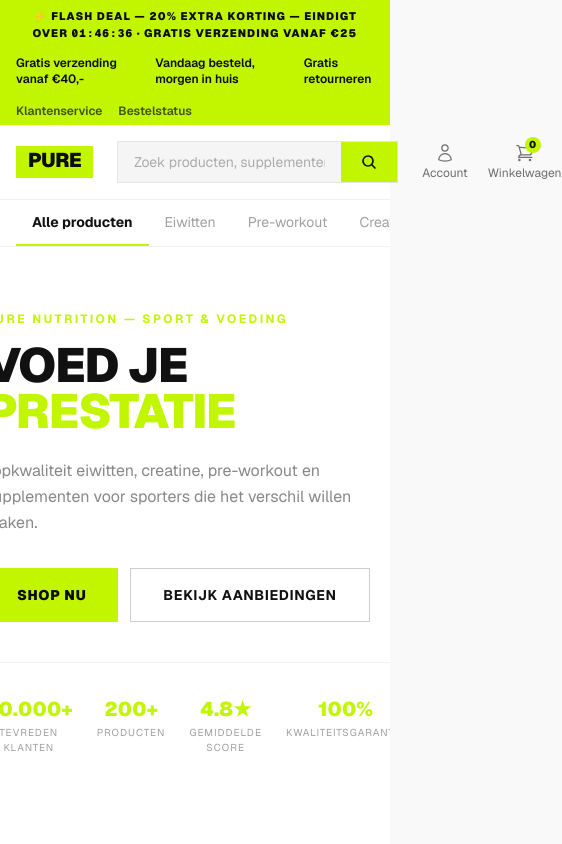
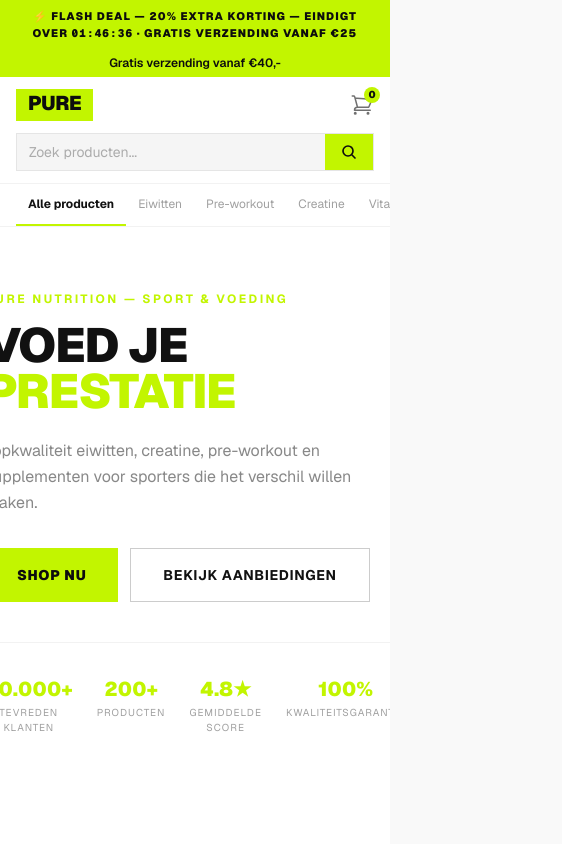
Before and after one commit to ArjandenHartog/purenutricion, a Next.js app: page / in a window 390 px wide. Shown: the top 844 px of the page, 562 px wide, since content can reach past the window. Built offline with nearby package versions, Linux system fonts and the light colour scheme; grey boxes are pictures that could not be loaded.

Commit message:
Refactor Header component to improve layout and responsiveness. Added mobile-specific search bar and adjusted visibility of elements for better user experience. Enhanced styling for clarity and consistency across devices.

```diff
--- a/app/components/Header.tsx
+++ b/app/components/Header.tsx
@@ -12,13 +12,17 @@ export default function Header() {
     <>
       {/* Top info bar */}
       <div className="bg-[#c2f500] text-[#0d0d0d] text-xs py-1.5 font-semibold">
-        <div className="max-w-7xl mx-auto px-4 flex flex-wrap gap-4 justify-between items-center">
-          <div className="flex gap-6">
+        <div className="max-w-7xl mx-auto px-4 flex justify-between items-center">
+          {/* Mobile: één bericht gecentreerd */}
+          <span className="md:hidden w-full text-center">Gratis verzending vanaf €40,-</span>
+
+          {/* Desktop: alle berichten */}
+          <div className="hidden md:flex gap-6">
             <span>Gratis verzending vanaf €40,-</span>
             <span>Vandaag besteld, morgen in huis</span>
             <span>Gratis retourneren</span>
           </div>
-          <div className="flex gap-4 text-[#0d0d0d]/70">
+          <div className="hidden md:flex gap-4 text-[#0d0d0d]/70">
             <span className="hover:text-[#0d0d0d] cursor-pointer transition-colors">Klantenservice</span>
             <span className="hover:text-[#0d0d0d] cursor-pointer transition-colors">Bestelstatus</span>
           </div>
@@ -27,7 +31,8 @@ export default function Header() {
 
       {/* Main header */}
       <header className="bg-white border-b border-black/5 sticky top-0 z-50">
-        <div className="max-w-7xl mx-auto px-4 py-4 flex items-center gap-6">
+        {/* Top row */}
+        <div className="max-w-7xl mx-auto px-4 py-3 flex items-center gap-3">
           {/* Logo */}
           <a href="/" className="flex-shrink-0 flex items-center gap-2">
             <div className="bg-[#c2f500] px-3 py-1">
@@ -40,9 +45,9 @@ export default function Header() {
             </span>
           </a>
 
-          {/* Search bar */}
-          <div className="flex-1 max-w-2xl mx-auto">
-            <div className="flex rounded-none overflow-hidden border border-black/10 focus-within:border-[#c2f500]/60 transition-colors">
+          {/* Search bar — desktop only */}
+          <div className="hidden md:flex flex-1 max-w-2xl mx-auto">
+            <div className="flex w-full rounded-none overflow-hidden border border-black/10 focus-within:border-[#c2f500]/60 transition-colors">
               <input
                 type="text"
                 value={searchQuery}
@@ -51,49 +56,60 @@ export default function Header() {
                 className="flex-1 px-4 py-2.5 text-sm outline-none text-[#111111] bg-[#f5f5f5] placeholder-black/30"
               />
               <button className="bg-[#c2f500] hover:bg-[#d4ff00] transition-colors px-5 py-2.5 flex items-center justify-center">
-                <svg
-                  className="w-4 h-4 text-[#0d0d0d]"
-                  fill="none"
-                  viewBox="0 0 24 24"
-                  stroke="currentColor"
-                  strokeWidth={2.5}
-                >
-                  <path
-                    strokeLinecap="round"
-                    strokeLinejoin="round"
-                    d="M21 21l-5.197-5.197m0 0A7.5 7.5 0 1 0 5.196 5.196a7.5 7.5 0 0 0 10.607 10.607z"
-                  />
+                <svg className="w-4 h-4 text-[#0d0d0d]" fill="none" viewBox="0 0 24 24" stroke="currentColor" strokeWidth={2.5}>
+                  <path strokeLinecap="round" strokeLinejoin="round" d="M21 21l-5.197-5.197m0 0A7.5 7.5 0 1 0 5.196 5.196a7.5 7.5 0 0 0 10.607 10.607z" />
                 </svg>
               </button>
             </div>
           </div>
 
           {/* Icons */}
-          <div className="flex items-center gap-5 shrink-0">
-            <button className="flex flex-col items-center text-xs gap-0.5 text-[#111111]/60 hover:text-[#c2f500] transition-colors">
+          <div className="flex items-center gap-4 shrink-0 ml-auto md:ml-0">
+            {/* Account — desktop only */}
+            <button className="hidden md:flex flex-col items-center text-xs gap-0.5 text-[#111111]/60 hover:text-[#c2f500] transition-colors">
               <svg className="w-5 h-5" fill="none" viewBox="0 0 24 24" stroke="currentColor" strokeWidth={1.5}>
                 <path strokeLinecap="round" strokeLinejoin="round" d="M15.75 6a3.75 3.75 0 1 1-7.5 0 3.75 3.75 0 0 1 7.5 0ZM4.501 20.118a7.5 7.5 0 0 1 14.998 0A17.933 17.933 0 0 1 12 21.75c-2.676 0-5.216-.584-7.499-1.632Z" />
               </svg>
               <span>Account</span>
             </button>
+
+            {/* Cart */}
             <button
               onClick={openCart}
               className="flex flex-col items-center text-xs gap-0.5 text-[#111111]/60 hover:text-[#c2f500] transition-colors relative"
             >
               <div className="relative">
-                <svg className="w-5 h-5" fill="none" viewBox="0 0 24 24" stroke="currentColor" strokeWidth={1.5}>
+                <svg className="w-6 h-6 md:w-5 md:h-5" fill="none" viewBox="0 0 24 24" stroke="currentColor" strokeWidth={1.5}>
                   <path strokeLinecap="round" strokeLinejoin="round" d="M2.25 3h1.386c.51 0 .955.343 1.087.835l.383 1.437M7.5 14.25a3 3 0 0 0-3 3h15.75m-12.75-3h11.218c1.121-2.3 2.1-4.684 2.924-7.138a60.114 60.114 0 0 0-16.536-1.84M7.5 14.25 5.106 5.272M6 20.25a.75.75 0 1 1-1.5 0 .75.75 0 0 1 1.5 0Zm12.75 0a.75.75 0 1 1-1.5 0 .75.75 0 0 1 1.5 0Z" />
                 </svg>
                 <span className="absolute -top-1.5 -right-1.5 bg-[#c2f500] text-[#0d0d0d] text-[10px] font-black rounded-full w-4 h-4 flex items-center justify-center leading-none">
                   {totalCount}
                 </span>
               </div>
-              <span>Winkelwagen</span>
+              <span className="hidden md:block">Winkelwagen</span>
             </button>
           </div>
         </div>
 
-        {/* Nav */}
+        {/* Mobile search bar */}
+        <div className="md:hidden px-4 pb-3">
+          <div className="flex rounded-none overflow-hidden border border-black/10 focus-within:border-[#c2f500]/60 transition-colors">
+            <input
+              type="text"
+              value={searchQuery}
+              onChange={(e) => setSearchQuery(e.target.value)}
+              placeholder="Zoek producten..."
+              className="flex-1 px-3 py-2 text-sm outline-none text-[#111111] bg-[#f5f5f5] placeholder-black/30"
+            />
+            <button className="bg-[#c2f500] px-4 py-2 flex items-center justify-center">
+              <svg className="w-4 h-4 text-[#0d0d0d]" fill="none" viewBox="0 0 24 24" stroke="currentColor" strokeWidth={2.5}>
+                <path strokeLinecap="round" strokeLinejoin="round" d="M21 21l-5.197-5.197m0 0A7.5 7.5 0 1 0 5.196 5.196a7.5 7.5 0 0 0 10.607 10.607z" />
+              </svg>
+            </button>
+          </div>
+        </div>
+
+        {/* Nav tabs */}
         <div className="border-t border-black/5">
           <div className="max-w-7xl mx-auto px-4 flex items-center gap-0 overflow-x-auto scrollbar-hide">
             {[
@@ -115,7 +131,7 @@ export default function Header() {
                     el.scrollIntoView({ behavior: "smooth", block: "start" });
                   }
                 }}
-                className={`whitespace-nowrap text-sm py-3 px-4 transition-colors border-b-2 ${
+                className={`whitespace-nowrap text-xs md:text-sm py-3 px-3 md:px-4 transition-colors border-b-2 ${
                   activeTab === label
                     ? "text-[#111111] border-[#c2f500] font-bold"
                     : "text-[#111111]/40 border-transparent hover:text-[#111111] hover:border-black/10"
```
